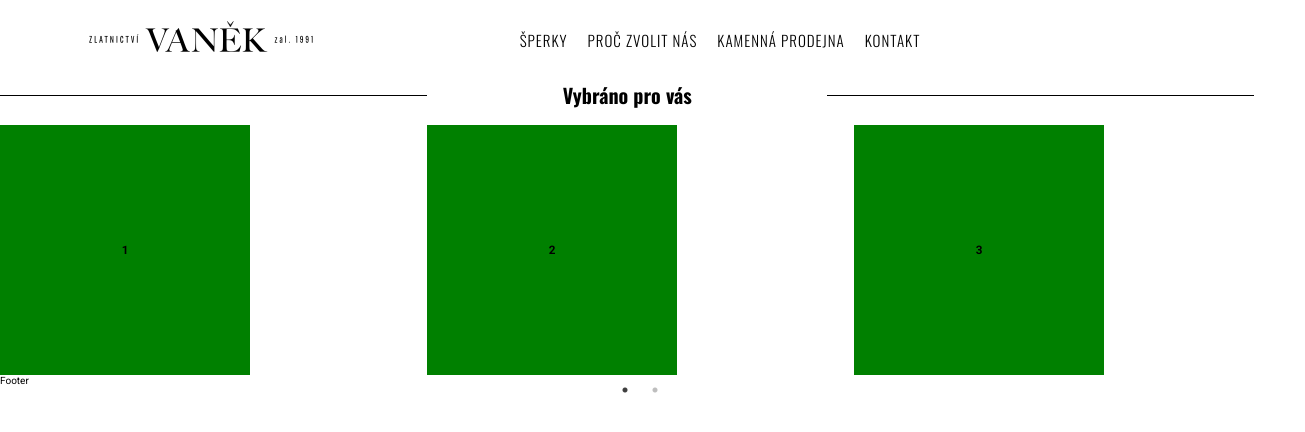
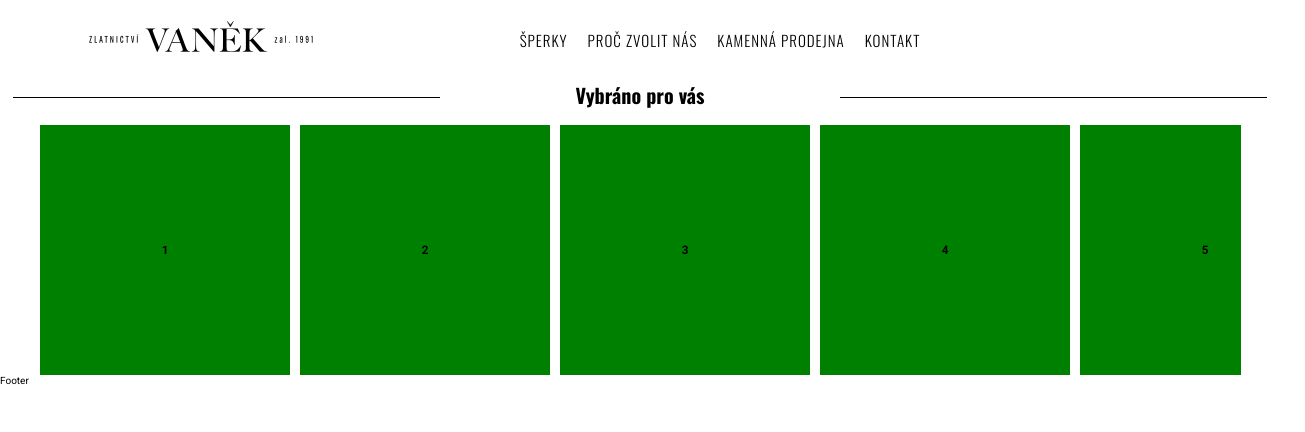
Before and after one commit to Vanevo00/MERNShop, a Next.js app in the folder client/: page / in a window 1280 px wide. Shown: the top 432 px of the page, 1305 px wide, since content can reach past the window. Built offline with nearby package versions, Linux system fonts and the light colour scheme.

Commit message:
feat: carousel styling, custom arrows init

```diff
--- /dev/null
+++ b/client/components/atoms/CarouselArrow.tsx
@@ -0,0 +1,40 @@
+import React, { MouseEvent } from 'react'
+
+interface Props {
+  style?: any
+  pointingLeft?: boolean
+  onClick?: (event: MouseEvent<HTMLElement>) => void
+}
+
+const arrowStyle = {
+  color: 'lightGrey',
+  right: '100px',
+  position: 'absolute',
+  fontSize: '30px',
+  top: '105px',
+  zIndex: '1'
+}
+
+const leftArrowStyle = {
+  ...arrowStyle,
+  left: '-30px',
+}
+
+const rightArrowStyle = {
+  ...arrowStyle,
+  right: '-30px',
+}
+
+const CarouselArrow = ({ style, pointingLeft, onClick }: Props) => {
+  return (
+    <div
+      className='slick-arrow'
+      style={pointingLeft ? {...style, ...leftArrowStyle} : {...style, ...rightArrowStyle}}
+      onClick={onClick}
+    >
+      { pointingLeft ? <i className="fas fa-arrow-circle-left"/> : <i className="fas fa-arrow-circle-right"/> }
+    </div>
+  )
+}
+
+export default CarouselArrow
--- a/client/components/atoms/SectionHeading.tsx
+++ b/client/components/atoms/SectionHeading.tsx
@@ -15,7 +15,7 @@ const Line = styled.div`
   height: 1px;
   background-color: ${props => props.theme.colors.mainFontColor};
   position: absolute;
-  top: 15px;
+  top: 17px;
 `
 
 const WhiteBackground = styled.div`
@@ -39,7 +39,6 @@ const SectionHeading: FunctionComponent = ({ children }) => {
         <Heading>{children}</Heading>
       </WhiteBackground>
     </SectionContainer>
-
   )
 }
 
--- /dev/null
+++ b/client/components/molecules/ProductCarousel.tsx
@@ -0,0 +1,68 @@
+import React from 'react'
+import Slider from 'react-slick'
+import 'slick-carousel/slick/slick.css'
+import 'slick-carousel/slick/slick-theme.css'
+import styled from 'styled-components'
+import CarouselArrow from '../atoms/CarouselArrow'
+
+const CarouselContainer = styled.div`
+  width: 98%;
+`
+
+const ProductContainer = styled.div`
+  width: 250px;
+  height: 250px;
+  background-color: green;
+  display: flex;
+  justify-content: center;
+  align-items: center;
+  margin-right: 1rem;
+`
+
+const ProductCarousel = () => {
+  const settings = {
+    variableWidth: true,
+    speed: 500,
+    nextArrow: <CarouselArrow/>,
+    prevArrow: <CarouselArrow pointingLeft={true} />
+  }
+
+  return (
+    <CarouselContainer>
+      <Slider {...settings}>
+        <div>
+          <ProductContainer>
+            <h3>1</h3>
+          </ProductContainer>
+        </div>
+        <div>
+          <ProductContainer>
+            <h3>2</h3>
+          </ProductContainer>
+        </div>
+        <div>
+          <ProductContainer>
+            <h3>3</h3>
+          </ProductContainer>
+        </div>
+        <div>
+          <ProductContainer>
+            <h3>4</h3>
+          </ProductContainer>
+        </div>
+        <div>
+          <ProductContainer>
+            <h3>5</h3>
+          </ProductContainer>
+        </div>
+        <div>
+          <ProductContainer>
+            <h3>6</h3>
+          </ProductContainer>
+        </div>
+      </Slider>
+    </CarouselContainer>
+  )
+}
+
+export default ProductCarousel
--- a/client/components/molecules/ProductSlider.tsx
+++ /dev/null
@@ -1,61 +0,0 @@
-import React from 'react'
-import Slider from 'react-slick'
-import 'slick-carousel/slick/slick.css'
-import 'slick-carousel/slick/slick-theme.css'
-import styled from 'styled-components'
-import { MaxWidthContainer } from '../atoms/MaxWidthContainer'
-
-const ProductContainer = styled.div`
-  width: 250px;
-  height: 250px;
-  background-color: green;
-  display: flex;
-  justify-content: center;
-  align-items: center;
-`
-
-const ProductSlider = () => {
-  const settings = {
-    dots: true,
-    infinite: true,
-    speed: 500,
-    slidesToShow: 3,
-    slidesToScroll: 3
-  };
-  return (
-    <Slider {...settings}>
-      <div>
-        <ProductContainer>
-          <h3>1</h3>
-        </ProductContainer>
-      </div>
-      <div>
-        <ProductContainer>
-          <h3>2</h3>
-        </ProductContainer>
-      </div>
-      <div>
-        <ProductContainer>
-          <h3>3</h3>
-        </ProductContainer>
-      </div>
-      <div>
-        <ProductContainer>
-          <h3>4</h3>
-        </ProductContainer>
-      </div>
-      <div>
-        <ProductContainer>
-          <h3>5</h3>
-        </ProductContainer>
-      </div>
-      <div>
-        <ProductContainer>
-          <h3>6</h3>
-        </ProductContainer>
-      </div>
-    </Slider>
-  )
-}
-
-export default ProductSlider
--- a/client/components/organisms/PickedForYou.tsx
+++ b/client/components/organisms/PickedForYou.tsx
@@ -2,14 +2,18 @@ import React from 'react'
 import { MaxWidthContainer } from '../atoms/MaxWidthContainer'
 import SectionHeading from '../atoms/SectionHeading'
 import styled from 'styled-components'
-import ProductSlider from '../molecules/ProductSlider'
+import ProductCarousel from '../molecules/ProductCarousel'
 
 const HeadingContainer = styled(MaxWidthContainer)`
-  justify-content: center;
+  display: flex;
+  flex-direction: column;
+  align-items: center;
 `
 
-const SliderContainer = styled(MaxWidthContainer)`
+const CarouselContainer = styled(MaxWidthContainer)`
   margin-top: 2rem;
+  padding-left: 40px;
+  padding-right: 15px;
 `
 
 const PickedForYou = () => {
@@ -17,10 +21,11 @@ const PickedForYou = () => {
     <>
       <HeadingContainer>
         <SectionHeading>Vybráno pro vás</SectionHeading>
+        <CarouselContainer>
+          <ProductCarousel/>
+        </CarouselContainer>
       </HeadingContainer>
-      <SliderContainer>
-        <ProductSlider/>
-      </SliderContainer>
+
     </>
   )
 }
```
